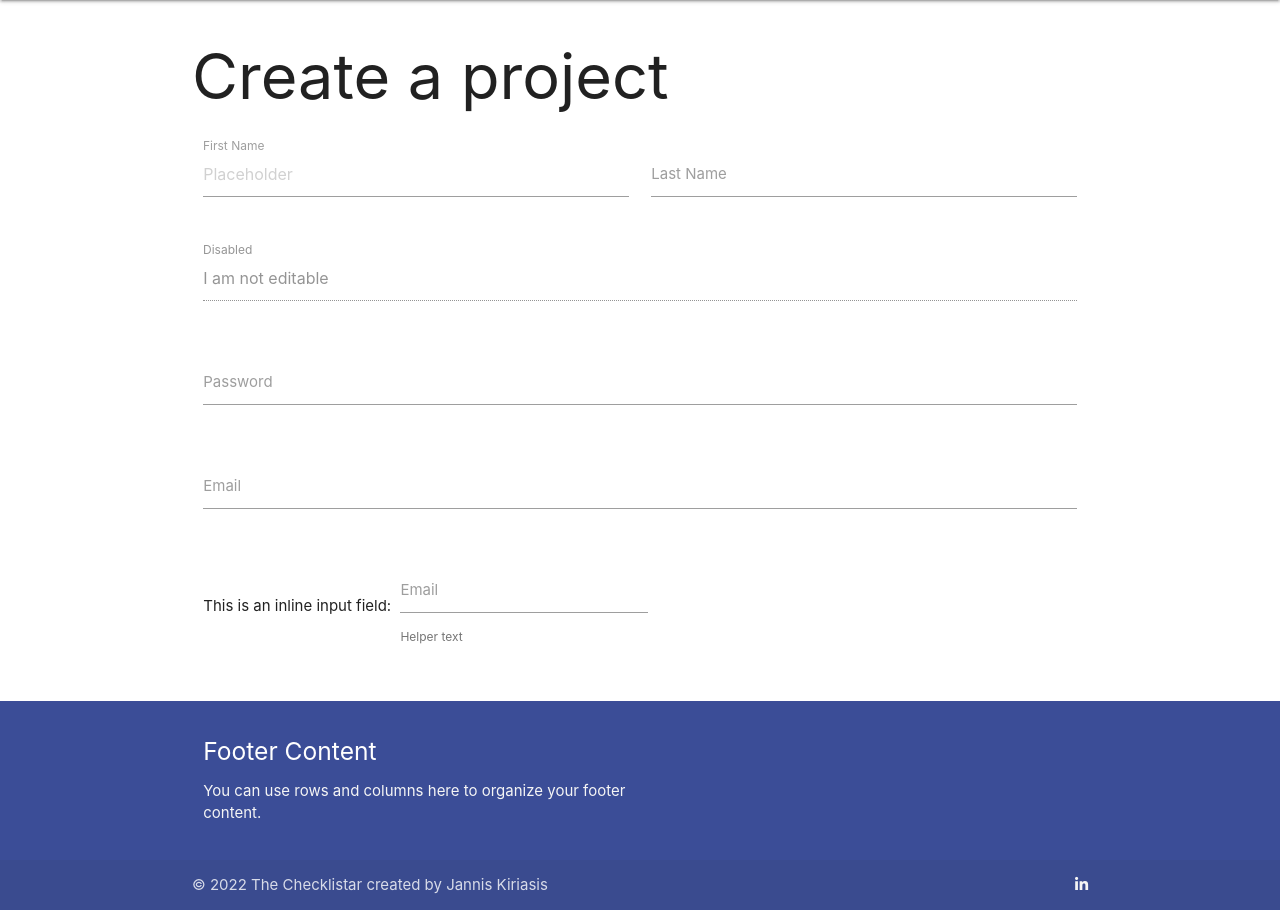
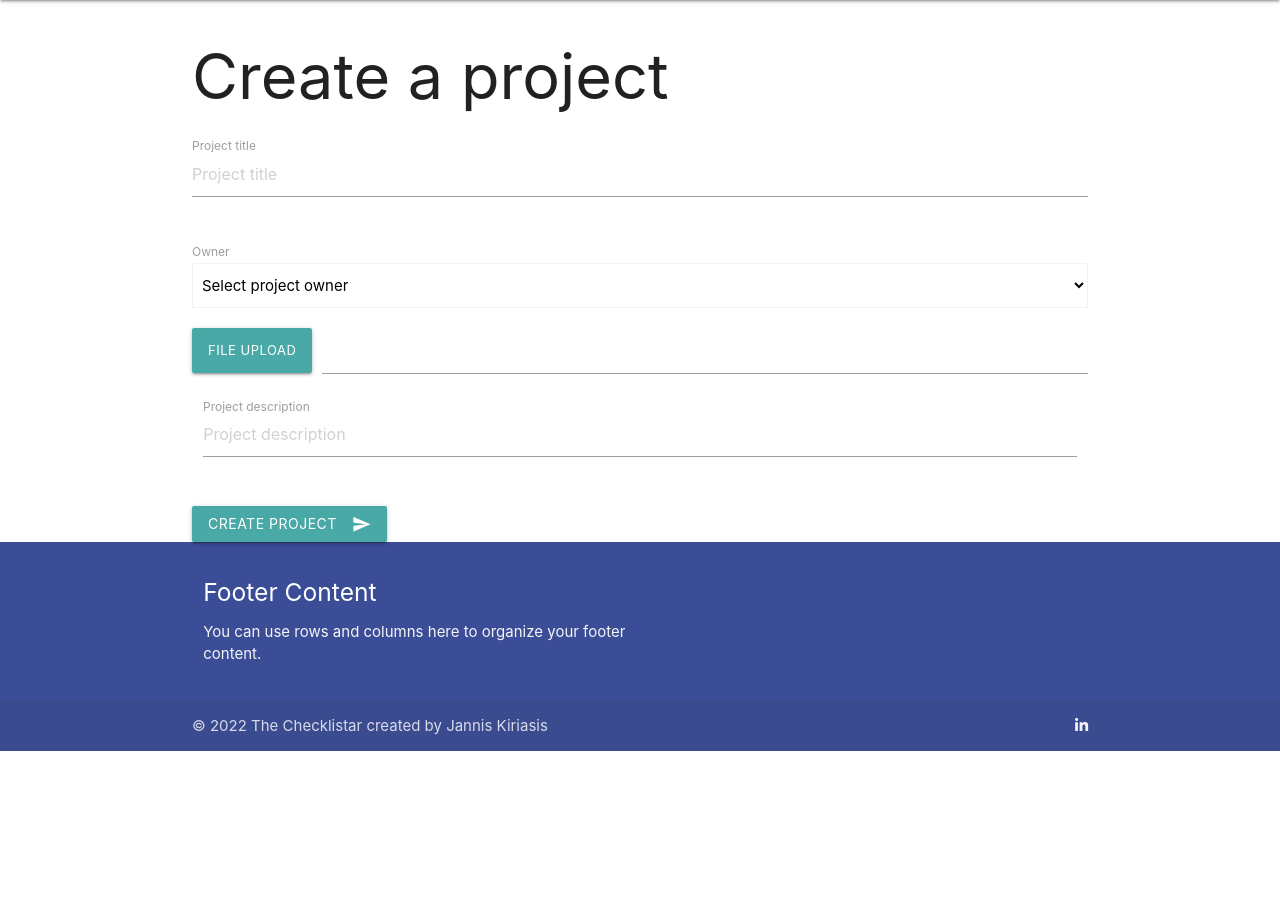
Before and after one commit to jannis-kiriasis/the-checklistar, a Django app: page /create-project in a window 1280 px wide. Shown: the part 64-974 px from the top of the page. After the commit the page ends 815 px from the top, so only its background shows below. Run offline with Django 3.2, Linux system fonts and the light colour scheme; some libraries are stand-ins or nearby versions; some web fonts are replaced.

Commit message:
Create basic template for project creation

```diff
--- a/project_management/views.py
+++ b/project_management/views.py
@@ -1,6 +1,6 @@
 from django.shortcuts import render, get_object_or_404
 from django.views import generic, View
-from .models import Project, ProjectApproval, UserProfile
+from .models import Project, ProjectApproval, UserProfile, User
 
 # ProjectList view for dashboard.html. Shows all the projects with related
 # approvers
@@ -14,5 +14,6 @@ class ProjectList(generic.ListView):
 
 
 def CreateProject(request):
+    options = User.objects.order_by('username')
     context = {}
     return render(request, "create-project.html", context)
--- a/templates/create-project.html
+++ b/templates/create-project.html
@@ -4,48 +4,47 @@
 <div class="container">
   <h1>Create a project</h1>
 
+  <form class="col s12">
+    {% csrf_token %}
     <div class="row">
-    <form class="col s12">
-      <div class="row">
-        <div class="input-field col s6">
-          <input placeholder="Placeholder" id="first_name" type="text" class="validate">
-          <label for="first_name">First Name</label>
-        </div>
-        <div class="input-field col s6">
-          <input id="last_name" type="text" class="validate">
-          <label for="last_name">Last Name</label>
+      <div class="input-field col s12">
+        <label for="title">Project title</label>
+        <input placeholder="Project title" id="title" type="text" class="validate">
       </div>
     </div>
     <div class="row">
-        <div class="input-field col s12">
-          <input disabled value="I am not editable" id="disabled" type="text" class="validate">
-          <label for="disabled">Disabled</label>
+      <div class=" col s12">
+        <label for="owner">Owner</label>
+        <select class="browser-default" id="owner" placeholder="Select project owner">
+          <option value="" disabled selected>Select project owner</option>
+          {% for option in options %}
+          <option value="1">Option 1</option>
+          {% endfor %}
+          <option value="3">Option 3</option>
+        </select>
       </div>
     </div>
-      <div class="row">
-        <div class="input-field col s12">
-          <input id="password" type="password" class="validate">
-          <label for="password">Password</label>
+    <form action="#">
+      <div class="file-field input-field col s12">
+        <div class="waves-effect waves-light btn-small">
+          <span>File upload</span>
+          <input type="file">
         </div>
-      </div>
-      <div class="row">
-        <div class="input-field col s12">
-          <input id="email" type="email" class="validate">
-          <label for="email">Email</label>
-        </div>
-      </div>
-      <div class="row">
-        <div class="col s12">
-          This is an inline input field:
-          <div class="input-field inline">
-            <input id="email_inline" type="email" class="validate">
-            <label for="email_inline">Email</label>
-            <span class="helper-text" data-error="wrong" data-success="right">Helper text</span>
-          </div>
+        <div class="file-path-wrapper">
+          <input class="file-path validate" type="text">
         </div>
       </div>
     </form>
+    <div class="row">
+      <div class="input-field col s12">
+        <label for="description">Project description</label>
+        <textarea placeholder="Project description" id="textarea1" class="materialize-textarea"></textarea>
       </div>
+    </div>
+    <button class="btn waves-effect waves-light" type="submit" name="action">Create project
+      <i class="material-icons right">send</i>
+    </button>
+  </form>
 </div>
 
 
```
Also changed, not shown: static/js/script.js (line endings or trailing spaces). Lines whose indentation alone changed are shown as unchanged.
